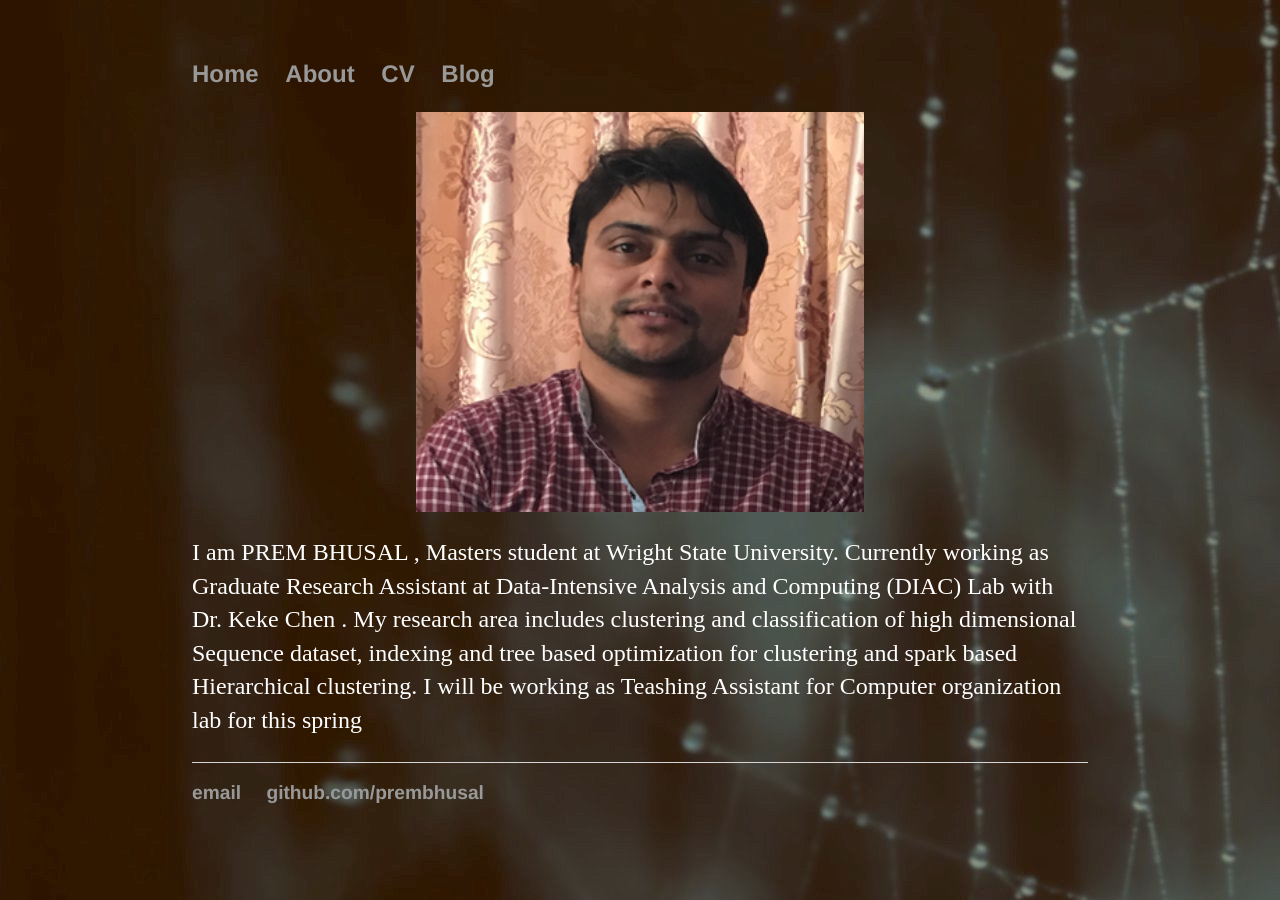
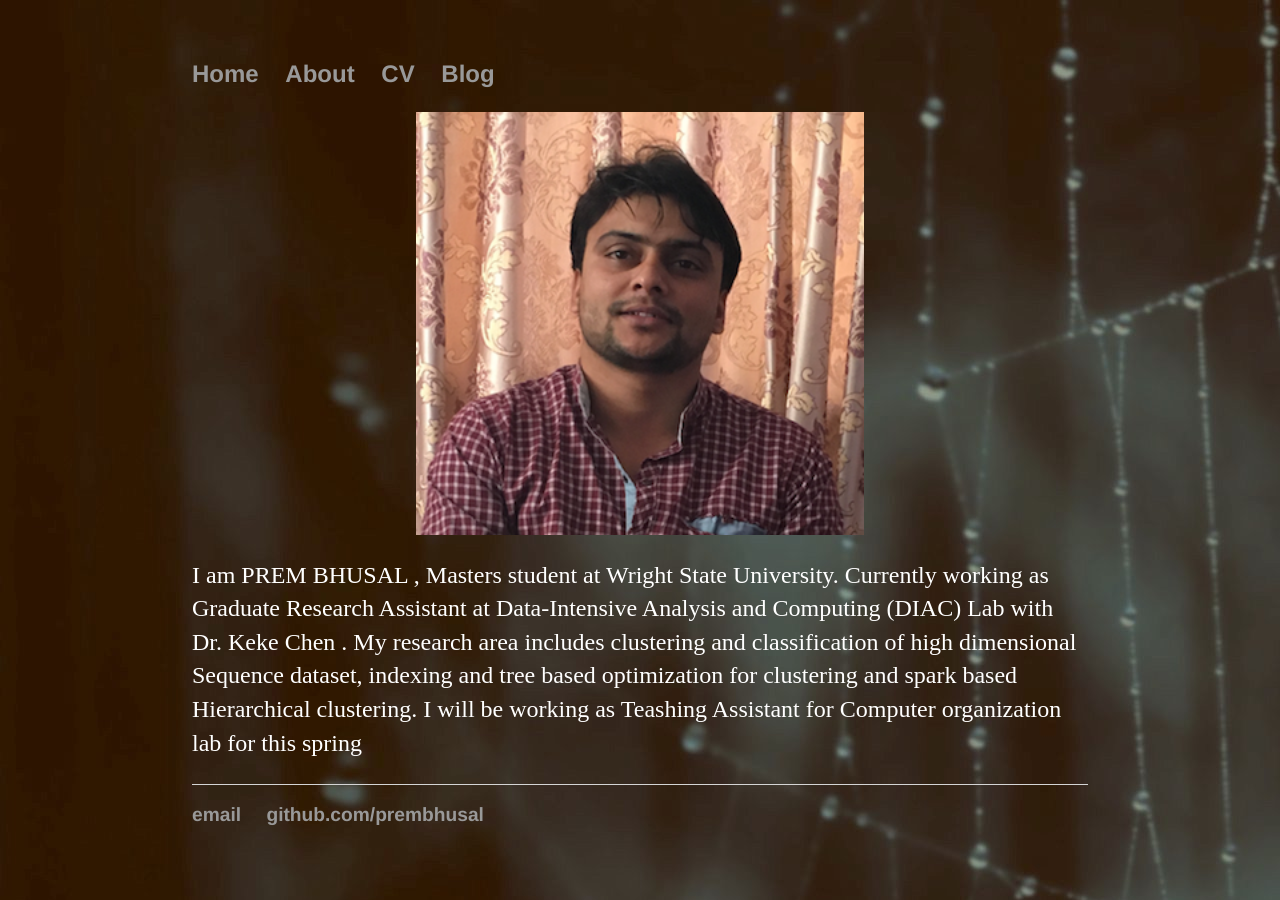
Before and after one commit to prembhusal/prembhusalWebsite, a Jekyll site: the page built from index.html, in a window 1280 px wide. Built offline with Jekyll 4.4.1, drawn with Linux system fonts in a browser that asks for light colours.

Commit message:
Update index.html

```diff
--- a/index.html
+++ b/index.html
@@ -4,7 +4,7 @@ title: prembhusal
 ---
 <div class="blurb">
 
-	<img src="/img/prem.jpg" alt="HTML5 Icon" class ="center" width = "10px" height="400px">
+	<img src="/img/prem2.png" alt="HTML5 Icon" class ="center" >
 	<p>I am PREM BHUSAL , Masters student at  Wright State University. Currently  working as Graduate Research Assistant at
 	Data-Intensive Analysis and Computing (DIAC) Lab with Dr. Keke Chen . My research area includes clustering
 	and classification of high dimensional Sequence dataset, indexing and tree based optimization for clustering and spark based
```
